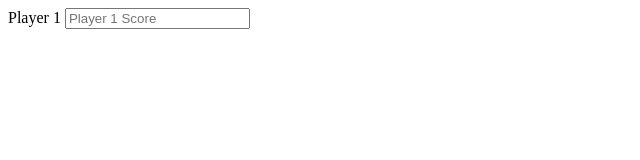
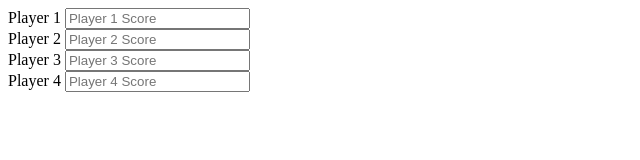
Before and after one commit to VxClutch5060/resource-haven-calculator, a plain HTML site: page index.html in a window 1280 px wide. Shown: the whole page, without its empty margins (0-640 px from the left). Drawn offline with Linux system fonts and the light colour scheme.

Commit message:
Update index.html

```diff
--- a/index.html
+++ b/index.html
@@ -9,9 +9,24 @@
   <link rel="SHORTCUT ICON" href="img/favicon.ico">
     </head>
   <body>
-    <div class="p1">
+    <div class="player">
     <label>Player 1</label>
-      <input type="text" placeholder="Player 1 Score" readonly>
+      <input type="text" placeholder="Player 1 Score" readonly id="p1">
+    </div>
+
+    <div class="player">
+    <label>Player 2</label>
+      <input type="text" placeholder="Player 2 Score" readonly id="p2">
+    </div>
+
+    <div class="player">
+    <label>Player 3</label>
+      <input type="text" placeholder="Player 3 Score" readonly id="p3">
+    </div>
+
+    <div class="player">
+    <label>Player 4</label>
+      <input type="text" placeholder="Player 4 Score" readonly id="p4">
     </div>
     </body
 </html>
```
